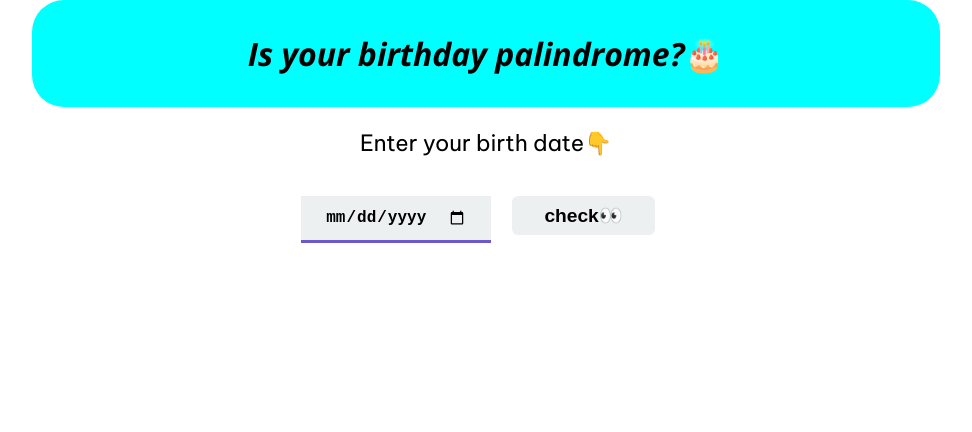
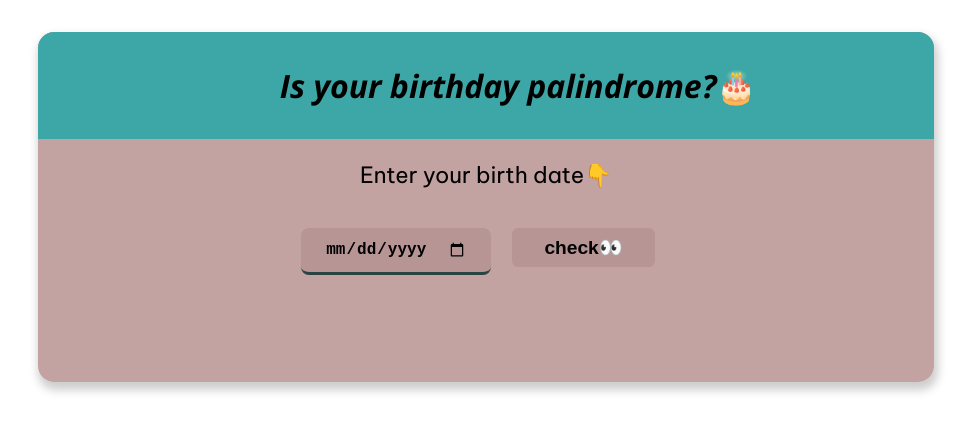
Before and after one commit to virajjain11/is-your-birthday-palindrome, a plain HTML site: page index.html in a window 1280 px wide. Shown: the whole page, without its empty margins (154-1126 px from the left). Drawn offline with nearby package versions, Linux system fonts and the light colour scheme.

Commit message:
update UI

```diff
--- a/index.html
+++ b/index.html
@@ -11,6 +11,8 @@
 <link href="https://fonts.googleapis.com/css2?family=Be+Vietnam+Pro&display=swap" rel="stylesheet">
 </head>
 <body>
+    <div class="card">
+
         <div class="container">
             <h1 id="heading">
                 Is your birthday palindrome?🎂
@@ -20,6 +22,8 @@
             <button id="btn">check👀</button>
             <p id="output"></p>
         </div>
+    </div>
+
     <script src="app.js"></script>
 </body>
 </html>
--- a/style.css
+++ b/style.css
@@ -5,39 +5,59 @@ body{
     padding: 0;
 }
 .container{
+
     display: block;
-    margin: auto;
+    /* margin: auto;  */
+    width: 100%;
     text-align: center;
     font-family: 'Be Vietnam Pro', sans-serif;
     font-size: 1.4rem;
+    /* margin-top: .5rem;    */
+    background-color:#c3a2a2;
+}
+.card{
+    box-shadow: 2px 6px 10px 2px rgb(0 0 0 / 20%);
+    text-align: center;
+    justify-content: center;
+    display: flex;
+    width: 70%;
+    margin: auto;
+    margin-top: 2rem;
+    height: 350px;
+    overflow: hidden;
+     border-radius: 1rem;
 }
 #heading{
     font-family: 'Open Sans', sans-serif;
     padding: 2rem;
     /* margin-top: 0; */
-    max-width: 66%;
+    width: 100%;
+    /* max-width: 66%; */
     margin: auto;
     font-size: 2rem;
-    background-color: aqua;
-    border-radius: 2rem;
+    background-color:#3da7a7;
+    /* border-radius: 2rem; */
     /* box-sizing: border-box; */
 }
 #inputDate{
     font-size: 1rem;
     border: none;
-    border-bottom: 3px solid slateblue;
-
+    border-bottom: 3px solid #2a4343;
+   border-radius: .5rem;
     height: 28px;
     padding: .5rem 1.5rem;
     font-weight: bold;
     outline: none;
     margin: 0 auto;
-    background-color: #ecf0f1;
+    /* background-color: #ecf0f1; */
+    background-color: #b79595;
+    transition-duration: .4s;
 }
 
-/* .text{
-
-} */
+#inputDate:hover{
+    cursor: pointer;
+    background-color: #957373;
+  }
 #btn{
     /* height: ;  */
      padding: .5rem 2rem;
@@ -47,14 +67,11 @@ body{
     font-weight:600;
     font-size: 1.2rem;
     background-color: #ecf0f1;
+    background-color: #b79595;
     border-radius: .4rem;
     transition-duration: .5s;
-
-
-
 }
 #btn:hover{
     cursor: pointer;
-    background-color: aquamarine;
-
-}
+    background-color: rgb(118, 221, 187);
+    }
```
Lines whose indentation alone changed are shown as unchanged.
